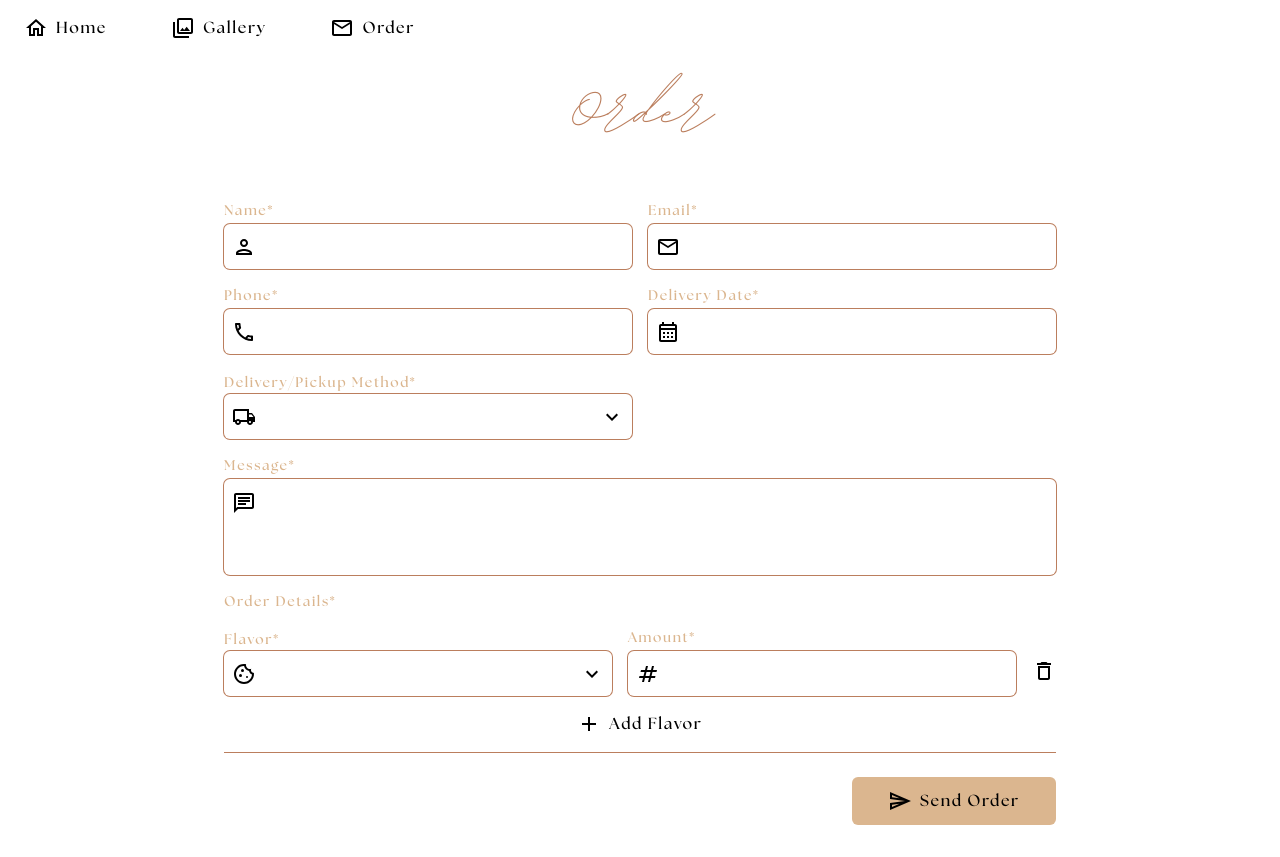
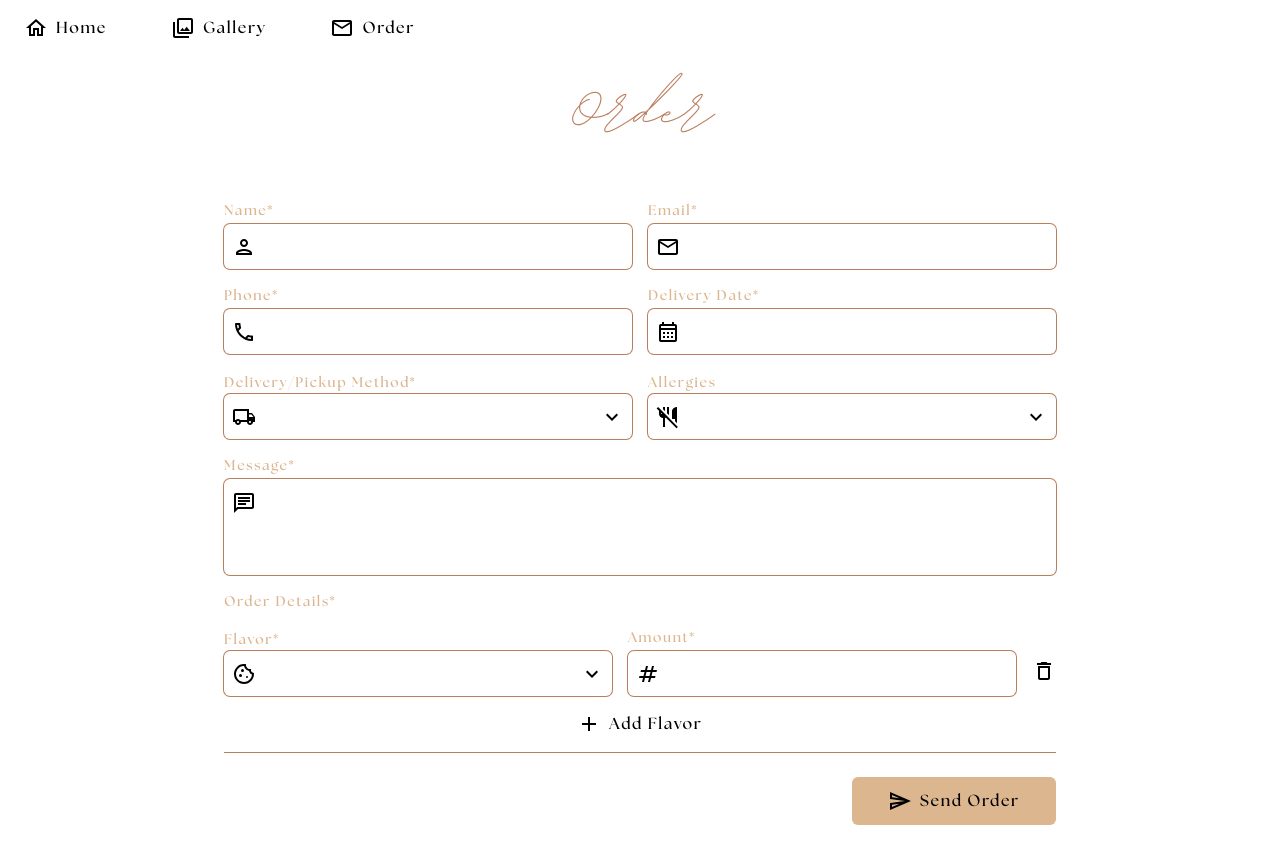
Before and after one commit to nickcoffey/cookiesxcoffey, a Next.js app: page /order in a window 1280 px wide. Built offline with nearby package versions, Linux system fonts and the light colour scheme.

Commit message:
added allergies field to order form

```diff
--- a/components/Select.tsx
+++ b/components/Select.tsx
@@ -3,12 +3,28 @@ import { Popover, Transition } from '@headlessui/react'
 import { usePopper } from 'react-popper'
 import classNames from 'classnames'
 import ArrowDownIcon from '@mui/icons-material/KeyboardArrowDownOutlined'
+import type { MutableRefObject } from 'react'
 import type { BaseInputProps } from './Input'
+
+type ClosePopover = (
+  focusableElement?:
+    | HTMLElement
+    | MutableRefObject<HTMLElement | null>
+    | undefined
+) => void
 
 type SelectProps<TOption extends string> = {
   options: TOption[] | readonly TOption[]
-  value: TOption
+  value?: TOption
   handleSelect: (selectedOption: TOption) => void
+  multiple?: false
+} & Omit<BaseInputProps, 'textAreaProps' | 'inputProps'>
+
+type MultiSelectProps<TOption extends string> = {
+  options: TOption[] | readonly TOption[]
+  value?: TOption[]
+  handleSelect: (selectedOptions: TOption[]) => void
+  multiple: true
 } & Omit<BaseInputProps, 'textAreaProps' | 'inputProps'>
 
 // TODO: fix popper offset
@@ -19,11 +35,42 @@ export const Select = <TOption extends string>({
   handleSelect,
   options,
   Icon,
-  errorMsg
-}: SelectProps<TOption>) => {
+  errorMsg,
+  multiple
+}: SelectProps<TOption> | MultiSelectProps<TOption>) => {
   const [referenceElement, setReferenceElement] = useState()
   const [popperElement, setPopperElement] = useState()
   const { styles, attributes } = usePopper(referenceElement, popperElement)
+
+  const onOptionSelect = (option: TOption, close: ClosePopover) => {
+    if (!multiple) {
+      handleSelect(option)
+      close()
+      return
+    }
+
+    if (!value) {
+      handleSelect([option])
+      return
+    }
+
+    if (value.includes(option)) {
+      handleSelect(value.filter(v => v !== option))
+    } else {
+      handleSelect([...value, option])
+    }
+  }
+
+  const getButtonText = (): string | undefined => {
+    if (!multiple) {
+      return value
+    }
+
+    if (!value || value?.length === 0) {
+      return ''
+    }
+    return value.length === 1 ? value[0] : `${value?.length} Selected`
+  }
 
   return (
     <Popover>
@@ -49,7 +96,7 @@ export const Select = <TOption extends string>({
             <>
               <span className='flex items-center gap-2'>
                 <Icon />
-                {value}
+                {getButtonText()}
               </span>
               <ArrowDownIcon />
             </>
@@ -72,14 +119,13 @@ export const Select = <TOption extends string>({
               {({ close }) => (
                 <ul className='flex flex-col bg-white rounded-md shadow-md border border-[#f8f8f8] z-10'>
                   {options.map((option, index) => {
-                    const selected = value === option
+                    const selected = multiple
+                      ? value?.includes(option)
+                      : value === option
                     return (
                       <li
                         key={index}
-                        onClick={() => {
-                          handleSelect(option)
-                          close()
-                        }}
+                        onClick={() => onOptionSelect(option, close)}
                         className={classNames(
                           'flex items-center gap-2 p-2 cursor-pointer rounded-md transition duration-150 lg:hover:bg-darkprimary lg:hover:text-white',
                           {
--- a/pages/api/sendEmail.ts
+++ b/pages/api/sendEmail.ts
@@ -2,7 +2,11 @@ import nodemailer from 'nodemailer'
 import { google } from 'googleapis'
 import { getTruncatedDateStr } from '../../utils'
 import type { NextApiRequest, NextApiResponse } from 'next'
-import type { DeliveryOptionType, FlavorOptionType } from '../../types'
+import type {
+  AllergyOptionType,
+  DeliveryOptionType,
+  FlavorOptionType
+} from '../../types'
 
 const OAuth2 = google.auth.OAuth2
 
@@ -27,6 +31,7 @@ export type EmailRequestBody = {
   phone: string
   deliveryDate: string
   deliveryMethod: DeliveryOptionType
+  allergyList?: AllergyOptionType[]
   cookieList: CookieItem[]
   message: string
 }
@@ -46,6 +51,7 @@ const sendEmail = async (
       phone,
       deliveryDate,
       deliveryMethod,
+      allergyList,
       cookieList,
       message
     } = req.body as EmailRequestBody
@@ -77,6 +83,11 @@ const sendEmail = async (
           new Date(deliveryDate)
         )}</p>
         <p><strong>Delivery/Pickup Method:</strong> ${deliveryMethod}</p>
+        <p><strong>Allergies:</strong> ${
+          allergyList && allergyList.length > 0
+            ? allergyList.join(', ')
+            : 'None selected'
+        }</p>
         <p><strong>Cookies:</strong></p>
         ${cookieList.reduce(
           (total, currentItem) =>
--- a/pages/order.tsx
+++ b/pages/order.tsx
@@ -16,16 +16,22 @@ import SendIcon from '@mui/icons-material/SendOutlined'
 import SyncIcon from '@mui/icons-material/SyncOutlined'
 import WarningIcon from '@mui/icons-material/WarningOutlined'
 import CheckIcon from '@mui/icons-material/CheckOutlined'
+import NoMealsIcon from '@mui/icons-material/NoMealsOutlined'
 import { Page, Input, Datepicker, Select } from '../components'
 import { httpPost, maskPhone, removePhoneMask } from '../utils'
-import { DeliveryOptions, FlavorOptions } from '../types'
+import { AllergyOptions, DeliveryOptions, FlavorOptions } from '../types'
 import type {
   CookieItem,
   EmailRequestBody,
   EmailResponseBody
 } from './api/sendEmail'
 import type { NextPage } from 'next'
-import type { Icon, FlavorOptionType, DeliveryOptionType } from '../types'
+import type {
+  Icon,
+  AllergyOptionType,
+  FlavorOptionType,
+  DeliveryOptionType
+} from '../types'
 
 export type OrderInputs = {
   name: string
@@ -33,6 +39,7 @@ export type OrderInputs = {
   phone: string
   deliveryDate: string
   deliveryMethod: DeliveryOptionType
+  allergyList?: AllergyOptionType[]
   cookieList: CookieItem[]
   message: string
 }
@@ -65,6 +72,7 @@ const schema = yup.object({
   deliveryMethod: yup
     .string()
     .required('Please select a delivery/pickup option.'),
+  allergyList: yup.array().of(yup.string()),
   cookieList: yup
     .array()
     .ensure()
@@ -107,6 +115,7 @@ const Order: NextPage = () => {
 
   const cookieListWatch = watch('cookieList')
   const phoneWatch = watch('phone')
+  const allergyListWatch = watch('allergyList')
   const deliveryMethodWatch = watch('deliveryMethod')
 
   const addFlavor = () => {
@@ -198,6 +207,17 @@ const Order: NextPage = () => {
           Icon={LocalShippingIcon}
           errorMsg={errors.deliveryMethod?.message}
           required
+        />
+        <Select
+          options={AllergyOptions}
+          value={allergyListWatch}
+          handleSelect={selectedOptions => {
+            setValue('allergyList', selectedOptions)
+          }}
+          label='Allergies'
+          Icon={NoMealsIcon}
+          errorMsg={errors.allergyList?.message}
+          multiple
         />
         <div className='lg:col-span-2'>
           <Input
--- a/types.ts
+++ b/types.ts
@@ -25,3 +25,6 @@ export const DeliveryOptions = [
   'Shipping via UPS - Market Price'
 ] as const
 export type DeliveryOptionType = (typeof DeliveryOptions)[number]
+
+export const AllergyOptions = ['Gluten', 'Nut', 'Dairy'] as const
+export type AllergyOptionType = (typeof AllergyOptions)[number]
```
